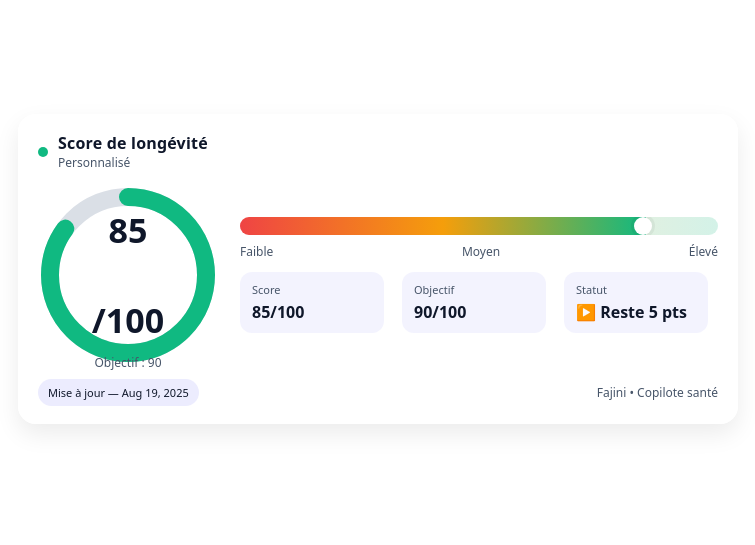
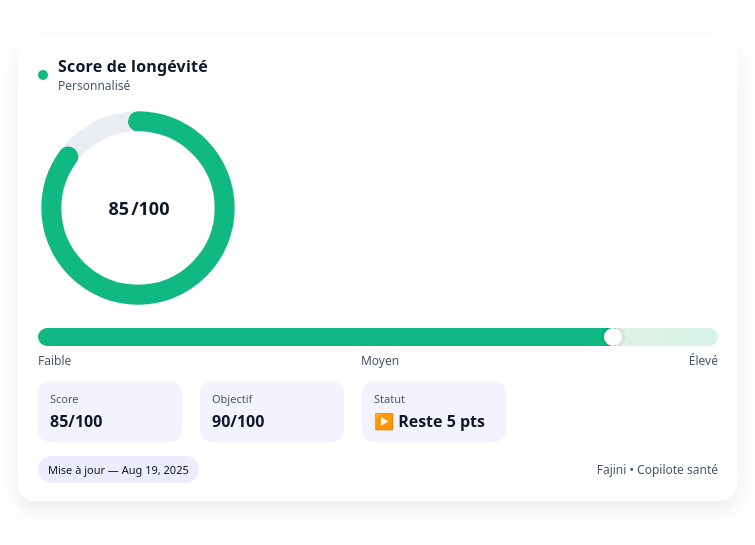
Before and after one commit to Fajinii/Fajini-score-longevity, a plain HTML site: page index.html in a window 1280 px wide. Shown: the part 131-676 px from the top of the page, without its empty margins (262-1017 px from the left). Drawn offline with Linux system fonts and the light colour scheme.

Commit message:
Update index.html

```diff
--- a/index.html
+++ b/index.html
@@ -6,54 +6,47 @@
   <title>Score de longévité – Widget</title>
   <style>
     :root{
-      --bg: transparent;            /* fond transparent pour Notion */
+      --bg: transparent;
       --card: rgba(255,255,255,0.9);
-      --text: #0f172a;              /* slate-900 */
-      --muted: #475569;             /* slate-600 */
-      --ok: #10b981;                /* emerald */
-      --warn: #f59e0b;              /* amber */
-      --bad: #ef4444;               /* red */
-      --accent: #6366f1;            /* indigo */
+      --text: #0f172a;
+      --muted: #475569;
+      --ok: #10b981;
+      --accent: #6366f1;
       --shadow: 0 10px 25px rgba(0,0,0,.08);
     }
     @media (prefers-color-scheme: dark) {
       :root{
-        --card: rgba(15,23,42,0.85); /* slate-900 */
-        --text: #e5e7eb;             /* zinc-200 */
-        --muted: #94a3b8;            /* slate-400 */
+        --card: rgba(15,23,42,0.85);
+        --text: #e5e7eb;
+        --muted: #94a3b8;
         --shadow: 0 10px 25px rgba(0,0,0,.35);
       }
     }
     html,body{height:100%;}
     body{
-      margin:0; font-family: ui-sans-serif, system-ui, -apple-system, Segoe UI, Roboto, Inter, "Helvetica Neue", Arial, "Apple Color Emoji", "Segoe UI Emoji";
+      margin:0; font-family: ui-sans-serif, system-ui, -apple-system, Segoe UI, Roboto, Inter, "Helvetica Neue", Arial;
       background: var(--bg); color: var(--text);
       display:grid; place-items:center;
     }
-    .card{
-      box-shadow: var(--shadow);
-      border-radius: 18px; padding: 18px 20px; width:min(680px, 94vw);
-      background: var(--card); backdrop-filter: blur(6px);
-    }
+    .card{box-shadow: var(--shadow); border-radius: 18px; padding: 18px 20px; width:min(680px, 94vw); background: var(--card);}
     .header{display:flex; align-items:center; gap:10px; margin-bottom:14px}
     .dot{width:10px; height:10px; border-radius:999px; background:var(--accent)}
     .title{font-weight:700; letter-spacing:.2px}
     .subtitle{font-size:12px; color:var(--muted)}
 
-    /* BARRE */
-    .bar-wrap{position:relative; width:100%; height:18px; background:linear-gradient(90deg, rgba(239,68,68,.18), rgba(245,158,11,.18) 50%, rgba(16,185,129,.18)); border-radius:999px; overflow:hidden}
-    .bar{position:absolute; inset:0; width:0%; background:linear-gradient(90deg, var(--bad), var(--warn) 50%, var(--ok));}
+    /* jauge circulaire */
+    .gauge{width:200px; height:200px; position:relative; margin-bottom:20px}
+    .gauge svg{transform:rotate(-90deg)}
+    .gauge .value{position:absolute; inset:0; display:flex; align-items:center; justify-content:center; font-weight:700; font-size:28px; color:var(--text)}
+    .gauge .value span{font-size:18px; margin-left:2px;}
+
+    /* barre horizontale */
+    .bar-wrap{position:relative; width:100%; height:18px; background:linear-gradient(90deg, rgba(239,68,68,.18), rgba(245,158,11,.18) 50%, rgba(16,185,129,.18)); border-radius:999px; overflow:hidden; margin-top:10px}
+    .bar{position:absolute; inset:0; width:0%; background:linear-gradient(90deg, var(--ok), var(--ok));}
     .bar::after{content:""; position:absolute; right:-6px; top:50%; transform:translateY(-50%); width:18px; height:18px; border-radius:50%; background:#fff; box-shadow:0 0 0 3px rgba(0,0,0,.05)}
-    .bar-labels{display:flex; justify-content:space-between; font-size:12px; color:var(--muted); margin-top:8px}
+    .bar-labels{display:flex; justify-content:space-between; font-size:12px; color:var(--muted); margin-top:6px}
 
-    /* JAUGE CIRCULAIRE */
-    .gauge{width:180px; height:180px; position:relative}
-    .gauge svg{transform:rotate(-90deg)}
-    .gauge .value{position:absolute; inset:0; display:grid; place-items:center; font-weight:800; font-size:34px}
-    .gauge .caption{position:absolute; left:50%; transform:translateX(-50%); bottom:-6px; font-size:12px; color:var(--muted)}
-
-    .row{display:flex; gap:22px; align-items:center; justify-content:space-between; flex-wrap:wrap}
-    .kpis{display:flex; gap:18px; flex-wrap:wrap}
+    .kpis{display:flex; gap:18px; flex-wrap:wrap; margin-top:12px}
     .kpi{min-width:120px; padding:10px 12px; border-radius:12px; background:rgba(99,102,241,.08)}
     .kpi .k{font-size:11px; color:var(--muted); margin-bottom:4px}
     .kpi .v{font-weight:700}
@@ -63,82 +56,62 @@
   </style>
 </head>
 <body>
-  <div class="card" id="card">
+  <div class="card">
     <div class="header">
       <div class="dot"></div>
       <div>
-        <div class="title" id="title">Score de longévité</div>
-        <div class="subtitle" id="subtitle">Personnalisé</div>
+        <div class="title">Score de longévité</div>
+        <div class="subtitle">Personnalisé</div>
       </div>
     </div>
 
-    <div class="row">
     <!-- jauge circulaire -->
-      <div class="gauge" id="gauge" aria-hidden="true" style="display:block">
-        <svg width="180" height="180" viewBox="0 0 120 120">
-          <defs>
-            <linearGradient id="grad">
-              <stop offset="0%" stop-color="var(--bad)" />
-              <stop offset="50%" stop-color="var(--warn)" />
-              <stop offset="100%" stop-color="var(--ok)" />
-            </linearGradient>
-          </defs>
-          <circle cx="60" cy="60" r="52" stroke="rgba(148,163,184,.35)" stroke-width="12" fill="none" />
-          <circle id="arc" cx="60" cy="60" r="52" stroke="url(#grad)" stroke-width="12" stroke-linecap="round" stroke-dasharray="326.72 326.72" stroke-dashoffset="326.72" fill="none" />
+    <div class="gauge">
+      <svg width="200" height="200" viewBox="0 0 120 120">
+        <circle cx="60" cy="60" r="52" stroke="rgba(148,163,184,.2)" stroke-width="12" fill="none" />
+        <circle id="arc" cx="60" cy="60" r="52" stroke="var(--ok)" stroke-width="12" stroke-linecap="round" stroke-dasharray="326.72 326.72" stroke-dashoffset="326.72" fill="none" />
       </svg>
-        <div class="value"><span id="val">85</span><span id="unit">/100</span></div>
-        <div class="caption" id="caption">Objectif : <span id="goal">90</span></div>
+      <div class="value"><span id="val">85</span><span>/100</span></div>
     </div>
 
     <!-- barre horizontale -->
-      <div style="flex:1; min-width:260px">
     <div class="bar-wrap">
       <div class="bar" id="bar"></div>
     </div>
     <div class="bar-labels"><span>Faible</span><span>Moyen</span><span>Élevé</span></div>
-        <div class="kpis" style="margin-top:12px">
+
+    <div class="kpis">
       <div class="kpi"><div class="k">Score</div><div class="v" id="k-score">85/100</div></div>
       <div class="kpi"><div class="k">Objectif</div><div class="v" id="k-goal">90/100</div></div>
       <div class="kpi"><div class="k">Statut</div><div class="v" id="k-status">▶️ Reste 5 pts</div></div>
     </div>
-      </div>
-    </div>
 
     <div class="footer">
-      <div class="badge" id="badge">Mise à jour — <span id="date"></span></div>
-      <div class="subtitle" id="note">Fajini • Copilote santé</div>
+      <div class="badge">Mise à jour — <span id="date"></span></div>
+      <div class="subtitle">Fajini • Copilote santé</div>
     </div>
   </div>
 
   <script>
     const score = 85;
     const goal = 90;
-    const unit = "/100";
-    const circ = 2 * Math.PI * 52;
-    const color = score < 50 ? getComputedStyle(document.documentElement).getPropertyValue('--bad')
-                : score < 75 ? getComputedStyle(document.documentElement).getPropertyValue('--warn')
-                : getComputedStyle(document.documentElement).getPropertyValue('--ok');
-
-    // Barre
-    const bar = document.getElementById('bar');
-    bar.style.width = score + '%';
-    bar.style.background = `linear-gradient(90deg, var(--bad), var(--warn) 50%, var(--ok))`;
-
-    // Jauge
+    const circ = 326.72;
     const arc = document.getElementById('arc');
-    arc.setAttribute('stroke-dasharray', `${circ} ${circ}`);
-    arc.style.stroke = color;
     requestAnimationFrame(() => {
       const offset = circ * (1 - score / 100);
-      arc.style.transition = 'stroke-dashoffset 900ms cubic-bezier(.2,.8,.2,1)';
+      arc.style.transition = 'stroke-dashoffset 900ms ease';
       arc.setAttribute('stroke-dashoffset', offset);
     });
 
+    // Barre horizontale (uniquement vert)
+    const bar = document.getElementById('bar');
+    bar.style.width = score + '%';
+
     // Dot color
-    document.querySelector('.dot').style.background = color;
+    document.querySelector('.dot').style.background = 'var(--ok)';
 
     // Footer date
-    document.getElementById('date').textContent = new Date().toLocaleDateString(undefined, {year:'numeric', month:'short', day:'2-digit'});
+    document.getElementById('date').textContent = new Date().toLocaleDateString(undefined,{year:'numeric', month:'short', day:'2-digit'});
   </script>
 </body>
 </html>
```
Lines whose indentation alone changed are shown as unchanged.
